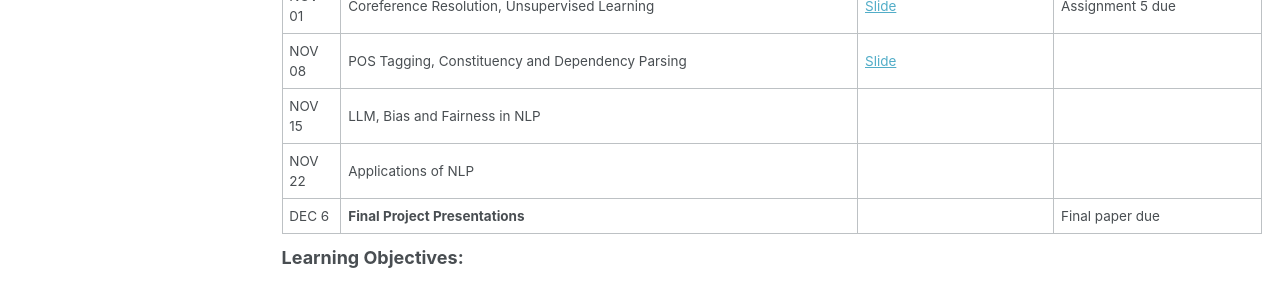
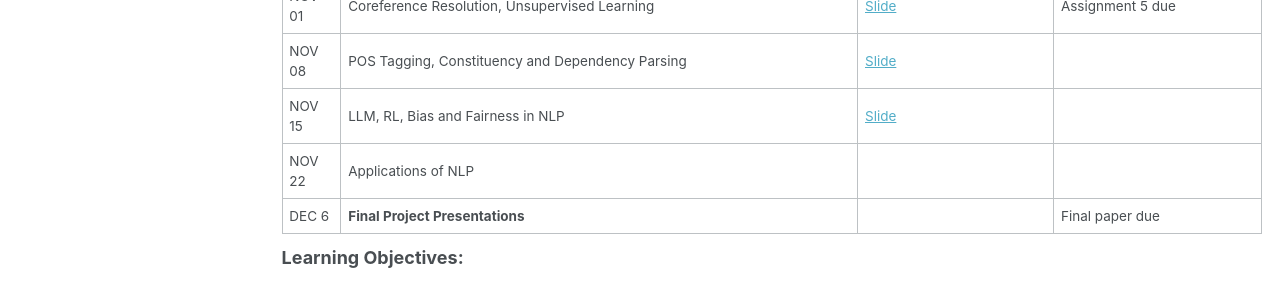
Before and after one commit to selimmd/selimmd.github.io, a Jekyll site: the page built from _teaching/nlp2024.md, in a window 1280 px wide and 900 px high, scrolled down 1003 px. Shown: the part 152-442 px from the top of the window. Built offline with Jekyll 4.4.1, drawn with Linux system fonts in a browser that asks for light colours.

Commit message:
Update nlp2024.md

```diff
--- a/_teaching/nlp2024.md
+++ b/_teaching/nlp2024.md
@@ -44,7 +44,7 @@ h2, h3, h4, h5, h6 {margin: 0;}
 | OCT 25 | **Midterm Exam** |  | The midterm exam (Take home) |
 | NOV 01 | Coreference Resolution, Unsupervised Learning  | [Slide](https://docs.google.com/presentation/d/1qux7tfremukUtLC-htaXXV6F-hok4KLp/edit?usp=sharing&ouid=115579883578265764099&rtpof=true&sd=true)|  Assignment 5 due|
 | NOV 08  | POS Tagging, Constituency and Dependency Parsing | [Slide](https://docs.google.com/presentation/d/1Lwh6cHxdc5bwZItJ-8oBP-xPPAanEAGG/edit?usp=sharing&ouid=115579883578265764099&rtpof=true&sd=true)  |  |
-| NOV 15 | LLM, Bias and Fairness in NLP | |  |
+| NOV 15 | LLM, RL, Bias and Fairness in NLP | [Slide](https://docs.google.com/presentation/d/1UszXKr7jF5sQhZjqcQBs0Ff7wYSJwP3q/edit?usp=sharing&ouid=115579883578265764099&rtpof=true&sd=true)|  |
 | NOV 22 | Applications of NLP  | | |
 | DEC 6  | **Final Project Presentations** |  | Final paper due|
 
```
